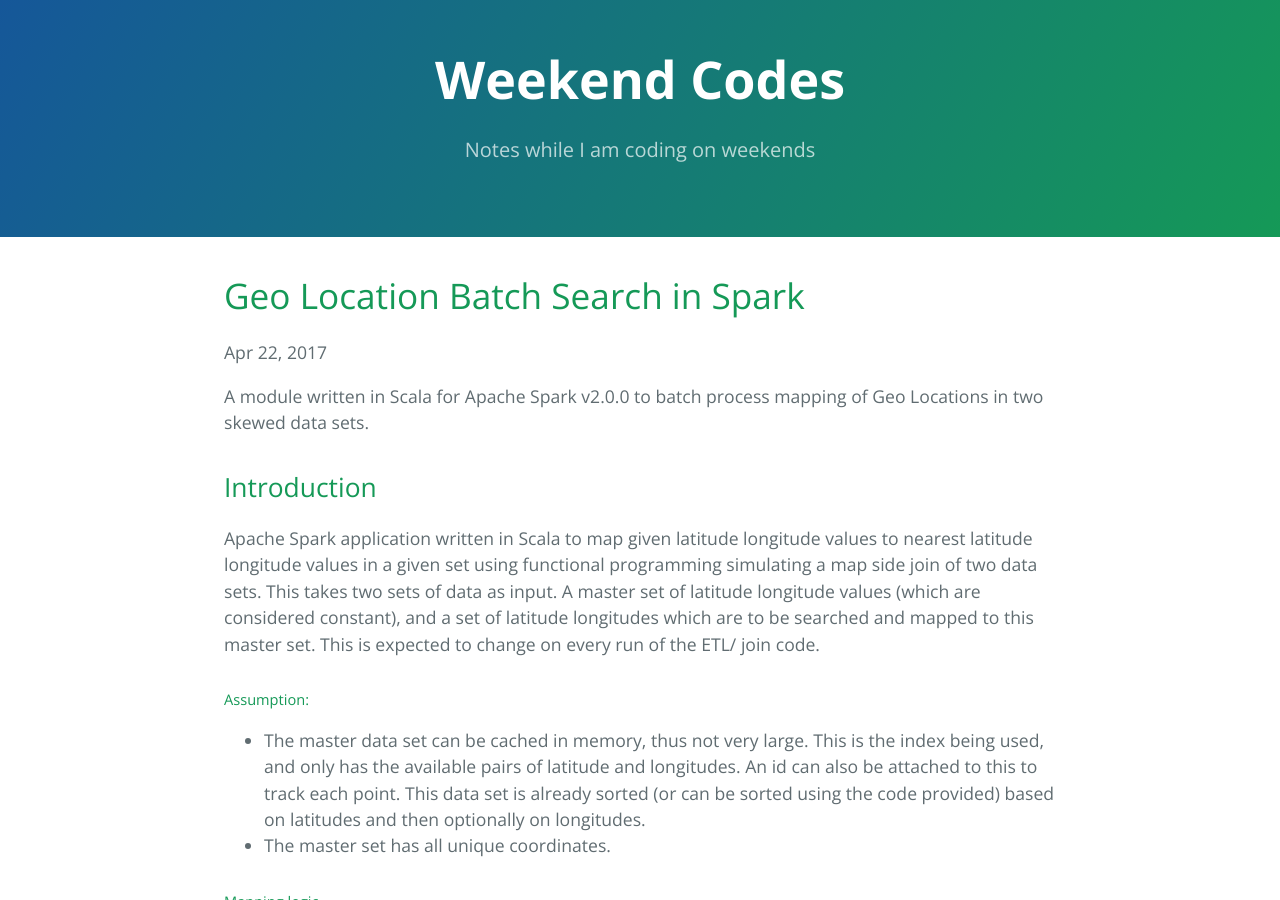
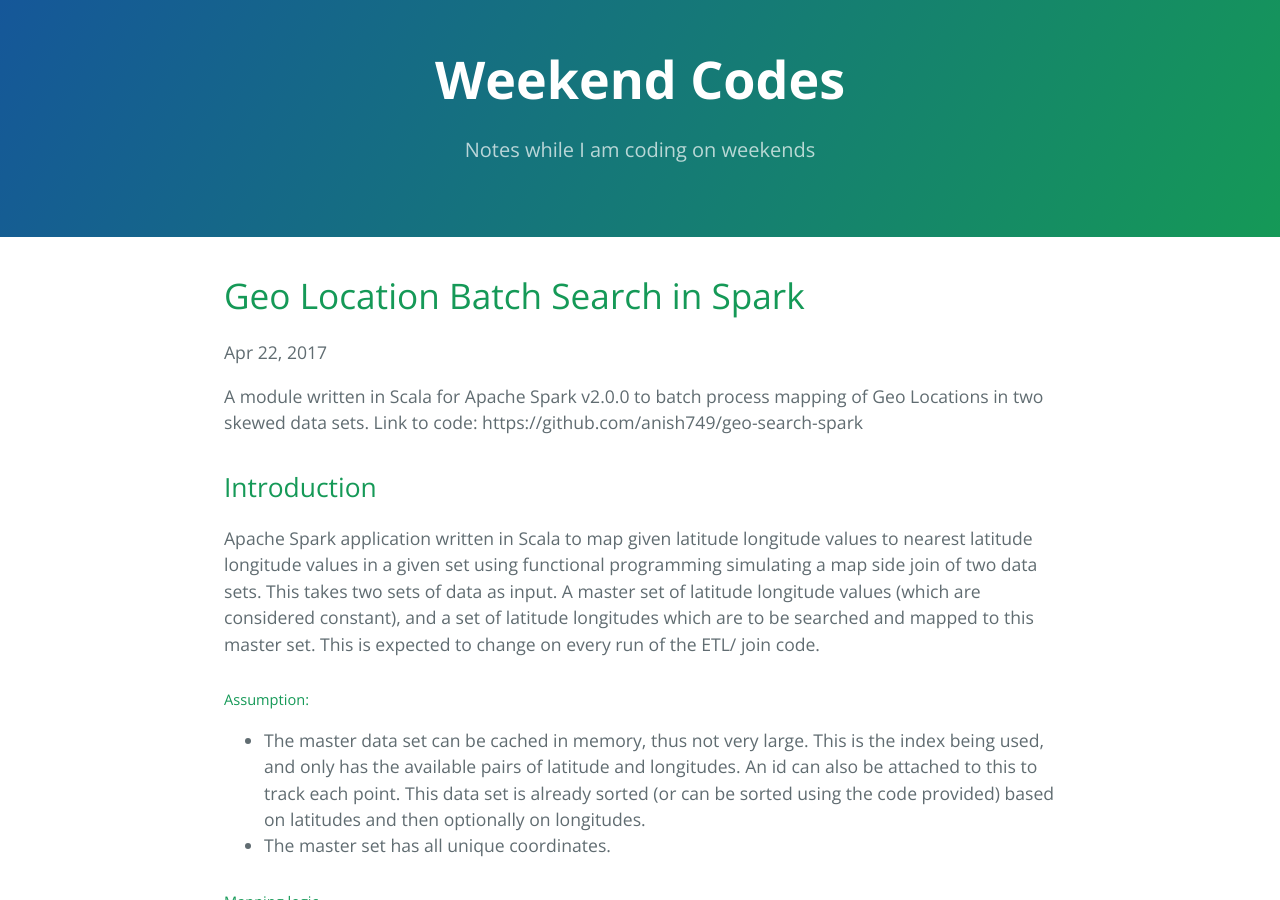
Before and after one commit to anish749/anish749.github.io, a Jekyll site: the page built from _posts/2017-04-22-geo-search-spark.md, in a window 1280 px wide and 900 px high. Built offline with Jekyll 4.4.1, drawn with Linux system fonts in a browser that asks for light colours.

Commit message:
read me added and minor change
added link to code in geo search spark

```diff
--- a/_posts/2017-04-22-geo-search-spark.md
+++ b/_posts/2017-04-22-geo-search-spark.md
@@ -6,6 +6,7 @@ categories: spark
 ---
 
 A module written in Scala for Apache Spark v2.0.0 to batch process mapping of Geo Locations in two skewed data sets.
+Link to code: https://github.com/anish749/geo-search-spark
 
 ## Introduction
 Apache Spark application written in Scala to map given latitude longitude values to nearest latitude longitude values in a given set using functional programming simulating a map side join of two data sets.
```
Also changed, not shown: README.md (added), 1 other file.
